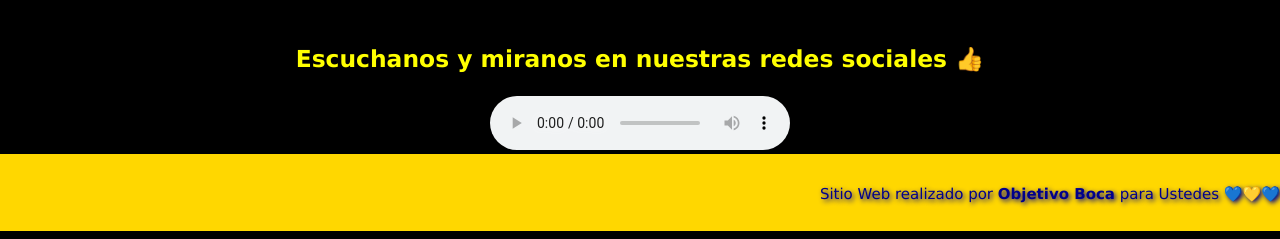
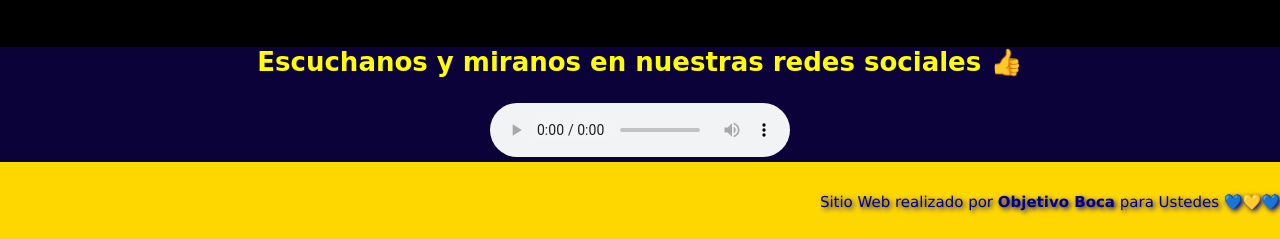
Before and after one commit to Guido253/guido253.github.io, a plain HTML site: page index.html in a window 1280 px wide. Shown: the part 1490-1729 px from the top of the page. Drawn offline with Linux system fonts and the light colour scheme; a web font is replaced by a local one.

Commit message:
Update style.css

```diff
--- a/css/style.css
+++ b/css/style.css
@@ -132,3 +132,9 @@ body {
     font-size: 20px;
     font-weight: bold;
 }
+
+.audio {
+    background-color: #0a0238;
+    font-size: 20px;
+    font-family: cursive;
+}
```
